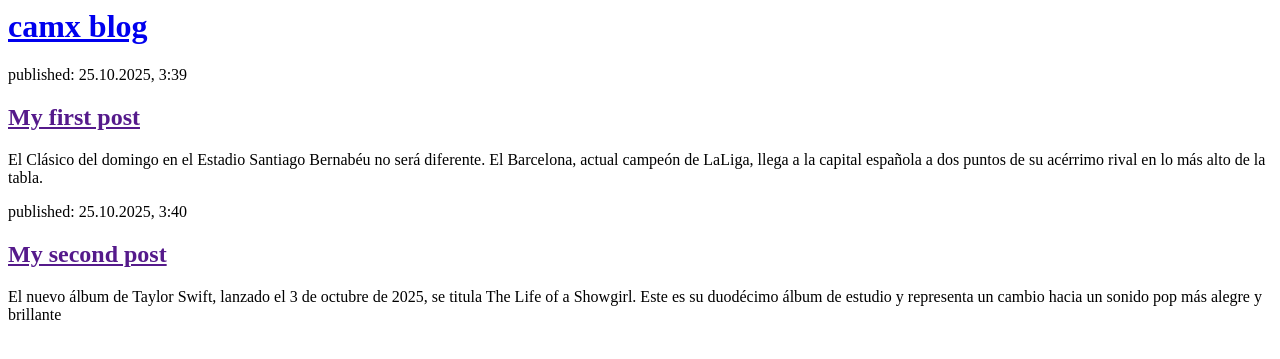
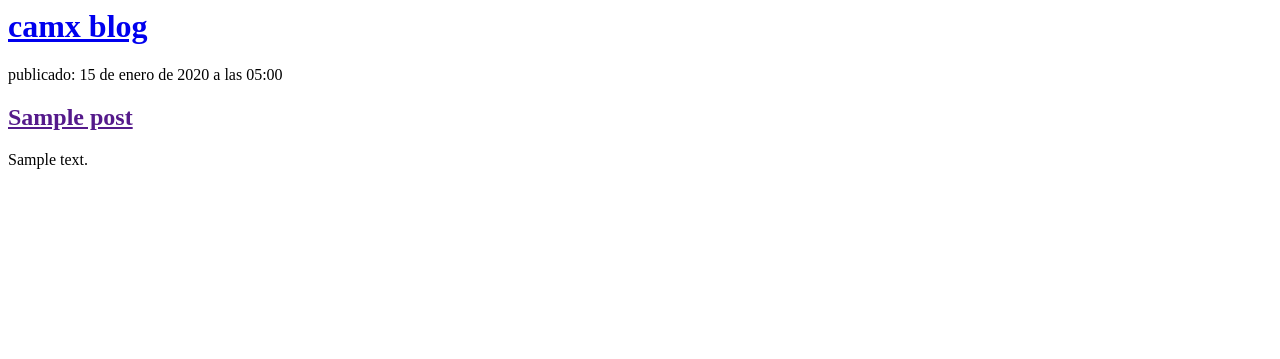
Before and after one commit to camx1234a/my-first-blog, a Django app: page / in a window 1280 px wide. Shown: the top 359 px of the page. Run offline with Django 5.2, Linux system fonts and the light colour scheme; tables that the repository leaves empty hold one stand-in row (values such as "Sample post").

Commit message:
Templates modificados para mostrar post desde base de datos.}

```diff
--- a/blog/templates/blog/post_list.html
+++ b/blog/templates/blog/post_list.html
@@ -4,19 +4,13 @@
     </head>
     <body>
         <div>
-            <h1><a href="/">camx blog</a></h1>
-        </div>
+    <h1><a href="/">camx blog</a></h1>
+</div>
 
-        <div>
-            <p>published: 25.10.2025, 3:39</p>
-            <h2><a href="">My first post</a></h2>
-            <p>El Clásico del domingo en el Estadio Santiago Bernabéu no será diferente. El Barcelona, actual campeón de LaLiga, llega a la capital española a dos puntos de su acérrimo rival en lo más alto de la tabla.</p>
-        </div>
-
-        <div>
-            <p>published: 25.10.2025, 3:40</p>
-            <h2><a href="">My second post</a></h2>
-            <p> El nuevo álbum de Taylor Swift, lanzado el 3 de octubre de 2025, se titula The Life of a Showgirl. Este es su duodécimo álbum de estudio y representa un cambio hacia un sonido pop más alegre y brillante </p>
-        </div>
-    </body>
-</html>
+{% for post in posts %}
+    <div>
+        <p> publicado: {{ post.published_date }}</p>
+        <h2><a href="">{{ post.title }}</a></h2>
+        <p>{{ post.text|linebreaksbr }}</p>
+    </div>
+{% endfor %}
--- a/blog/views.py
+++ b/blog/views.py
@@ -1,4 +1,6 @@
 from django.shortcuts import render
-
+from django.utils import timezone
+from .models import Post
 def post_list(request):
-    return render(request, 'blog/post_list.html', {})
+    posts = Post.objects.filter(published_date__lte=timezone.now()).order_by('published_date')
+    return render(request, 'blog/post_list.html',  {'posts': posts})
```
